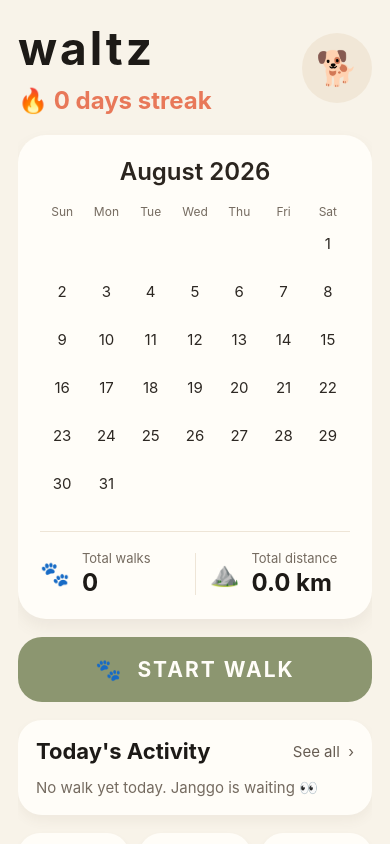
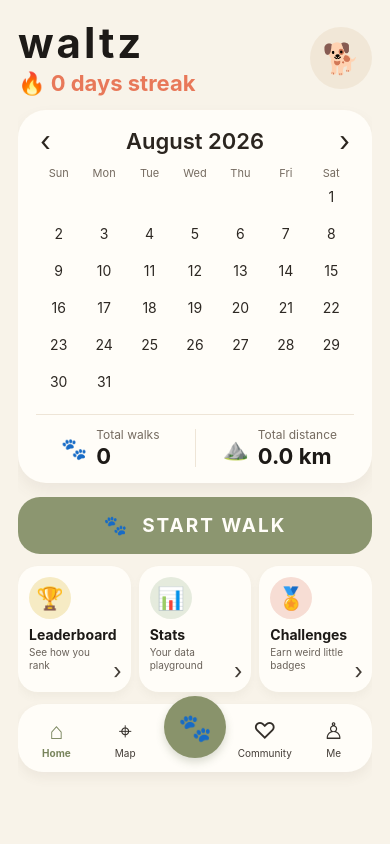
Before and after one commit to junok1m/waltz, a React Native app: screen / in a window 390 px wide. Built offline with nearby package versions, Linux system fonts and the light colour scheme; no server answers; the database is empty.

Commit message:
Compact home dashboard and add bottom navigation

```diff
--- a/components/HomeScreen.tsx
+++ b/components/HomeScreen.tsx
@@ -40,10 +40,6 @@ export function HomeScreen({ walks, onStartWalk }: Props) {
   const monthDistance = monthWalks.reduce((sum, walk) => sum + walk.distance_km, 0);
   const activeDates = new Set(monthWalks.map((walk) => new Date(walk.ended_at).getDate()));
   const calendar = buildMonthCalendar(now, activeDates);
-  const todayWalks = walks.filter((walk) => {
-    const date = new Date(walk.ended_at);
-    return date.toDateString() === now.toDateString();
-  });
 
   return (
     <ScrollView contentContainerStyle={styles.content} showsVerticalScrollIndicator={false}>
@@ -58,15 +54,21 @@ export function HomeScreen({ walks, onStartWalk }: Props) {
       </View>
 
       <View style={styles.calendarCard}>
-        <Text style={styles.monthTitle}>{monthFormatter.format(now)}</Text>
+        <View style={styles.monthHeader}>
+          <Text style={styles.monthArrow}>‹</Text>
+          <Text style={styles.monthTitle}>{monthFormatter.format(now)}</Text>
+          <Text style={styles.monthArrow}>›</Text>
+        </View>
+
         <View style={styles.weekRow}>
-          {['Sun','Mon','Tue','Wed','Thu','Fri','Sat'].map((day) => (
+          {["Sun", "Mon", "Tue", "Wed", "Thu", "Fri", "Sat"].map((day) => (
             <Text key={day} style={styles.weekLabel}>{day}</Text>
           ))}
         </View>
+
         <View style={styles.calendarGrid}>
           {calendar.map((cell, index) => (
-            <View key={`${cell.day ?? 'blank'}-${index}`} style={styles.dayCell}>
+            <View key={`${cell.day ?? "blank"}-${index}`} style={styles.dayCell}>
               {cell.day !== null && (
                 <>
                   <Text style={styles.dayNumber}>{cell.day}</Text>
@@ -85,7 +87,9 @@ export function HomeScreen({ walks, onStartWalk }: Props) {
               <Text style={styles.monthStatValue}>{monthWalks.length}</Text>
             </View>
           </View>
+
           <View style={styles.divider} />
+
           <View style={styles.monthStatItem}>
             <Text style={styles.monthStatIcon}>⛰️</Text>
             <View>
@@ -100,44 +104,56 @@ export function HomeScreen({ walks, onStartWalk }: Props) {
         <Text style={styles.startButtonText}>🐾  START WALK</Text>
       </Pressable>
 
-      <View style={styles.activityCard}>
-        <View style={styles.sectionHeader}>
-          <Text style={styles.sectionTitle}>Today's Activity</Text>
-          <Text style={styles.seeAll}>See all  ›</Text>
-        </View>
-        {todayWalks.length > 0 ? (
-          <View style={styles.activityRow}>
-            <View style={styles.mapPlaceholder}>
-              <Text style={styles.mapPlaceholderText}>〰️</Text>
-            </View>
-            <View style={styles.activityText}>
-              <Text style={styles.activityTitle}>Latest Walk</Text>
-              <Text style={styles.activityMeta}>
-                {todayWalks[0].distance_km.toFixed(2)} km  ·  {Math.round(todayWalks[0].duration_seconds / 60)} min
-              </Text>
-            </View>
-            <Text style={styles.boops}>♡</Text>
+      <View style={styles.quickRow}>
+        <Pressable style={styles.quickCard}>
+          <View style={[styles.quickIconBubble, styles.trophyBubble]}>
+            <Text style={styles.quickIcon}>🏆</Text>
           </View>
-        ) : (
-          <Text style={styles.emptyText}>No walk yet today. Janggo is waiting 👀</Text>
-        )}
+          <Text style={styles.quickTitle}>Leaderboard</Text>
+          <Text style={styles.quickText}>See how you rank</Text>
+          <Text style={styles.quickArrow}>›</Text>
+        </Pressable>
+
+        <Pressable style={styles.quickCard}>
+          <View style={[styles.quickIconBubble, styles.statsBubble]}>
+            <Text style={styles.quickIcon}>📊</Text>
+          </View>
+          <Text style={styles.quickTitle}>Stats</Text>
+          <Text style={styles.quickText}>Your data playground</Text>
+          <Text style={styles.quickArrow}>›</Text>
+        </Pressable>
+
+        <Pressable style={styles.quickCard}>
+          <View style={[styles.quickIconBubble, styles.challengeBubble]}>
+            <Text style={styles.quickIcon}>🏅</Text>
+          </View>
+          <Text style={styles.quickTitle}>Challenges</Text>
+          <Text style={styles.quickText}>Earn weird little badges</Text>
+          <Text style={styles.quickArrow}>›</Text>
+        </Pressable>
       </View>
 
-      <View style={styles.quickRow}>
-        <View style={styles.quickCard}>
-          <Text style={styles.quickIcon}>🏆</Text>
-          <Text style={styles.quickTitle}>Leaderboard</Text>
-          <Text style={styles.quickText}>See your local rank</Text>
+      <View style={styles.bottomNav}>
+        <View style={styles.navItem}>
+          <Text style={styles.navIconActive}>⌂</Text>
+          <Text style={styles.navLabelActive}>Home</Text>
         </View>
-        <View style={styles.quickCard}>
-          <Text style={styles.quickIcon}>📊</Text>
-          <Text style={styles.quickTitle}>Stats</Text>
-          <Text style={styles.quickText}>Your data playground</Text>
+        <View style={styles.navItem}>
+          <Text style={styles.navIcon}>⌖</Text>
+          <Text style={styles.navLabel}>Map</Text>
         </View>
-        <View style={styles.quickCard}>
-          <Text style={styles.quickIcon}>🏅</Text>
-          <Text style={styles.quickTitle}>Challenges</Text>
-          <Text style={styles.quickText}>Earn weird little badges</Text>
+
+        <Pressable style={styles.pawNavButton} onPress={onStartWalk}>
+          <Text style={styles.pawNavIcon}>🐾</Text>
+        </Pressable>
+
+        <View style={styles.navItem}>
+          <Text style={styles.navIcon}>♡</Text>
+          <Text style={styles.navLabel}>Community</Text>
+        </View>
+        <View style={styles.navItem}>
+          <Text style={styles.navIcon}>♙</Text>
+          <Text style={styles.navLabel}>Me</Text>
         </View>
       </View>
     </ScrollView>
@@ -145,44 +161,201 @@ export function HomeScreen({ walks, onStartWalk }: Props) {
 }
 
 const styles = StyleSheet.create({
-  content: { paddingBottom: 36 },
-  headerRow: { flexDirection: "row", justifyContent: "space-between", alignItems: "center", marginBottom: 20 },
-  logo: { fontSize: 46, fontWeight: "700", letterSpacing: 3, color: "#1D1A17" },
-  streak: { marginTop: 10, fontSize: 24, fontWeight: "700", color: "#E87859" },
-  profileBubble: { width: 70, height: 70, borderRadius: 35, backgroundColor: "#F1E7D7", alignItems: "center", justifyContent: "center" },
-  profileDog: { fontSize: 34 },
-  calendarCard: { backgroundColor: "#FFFDF8", borderRadius: 28, padding: 22, shadowColor: "#6A5B47", shadowOpacity: 0.08, shadowRadius: 16, shadowOffset: { width: 0, height: 8 }, elevation: 2 },
-  monthTitle: { textAlign: "center", fontSize: 24, fontWeight: "600", color: "#2B251F", marginBottom: 18 },
-  weekRow: { flexDirection: "row", marginBottom: 8 },
-  weekLabel: { width: "14.2857%", textAlign: "center", fontSize: 12, color: "#756B60" },
+  content: { paddingBottom: 14 },
+  headerRow: {
+    flexDirection: "row",
+    justifyContent: "space-between",
+    alignItems: "center",
+    marginBottom: 14,
+  },
+  logo: {
+    fontSize: 42,
+    fontWeight: "700",
+    letterSpacing: 3,
+    color: "#1D1A17",
+    lineHeight: 46,
+  },
+  streak: {
+    marginTop: 4,
+    fontSize: 22,
+    fontWeight: "700",
+    color: "#E87859",
+  },
+  profileBubble: {
+    width: 62,
+    height: 62,
+    borderRadius: 31,
+    backgroundColor: "#F1E7D7",
+    alignItems: "center",
+    justifyContent: "center",
+  },
+  profileDog: { fontSize: 30 },
+
+  calendarCard: {
+    backgroundColor: "#FFFDF8",
+    borderRadius: 28,
+    paddingHorizontal: 18,
+    paddingTop: 14,
+    paddingBottom: 14,
+    shadowColor: "#6A5B47",
+    shadowOpacity: 0.08,
+    shadowRadius: 16,
+    shadowOffset: { width: 0, height: 8 },
+    elevation: 2,
+  },
+  monthHeader: {
+    flexDirection: "row",
+    justifyContent: "space-between",
+    alignItems: "center",
+    marginBottom: 8,
+  },
+  monthArrow: { fontSize: 28, color: "#2B251F", paddingHorizontal: 4 },
+  monthTitle: {
+    textAlign: "center",
+    fontSize: 22,
+    fontWeight: "600",
+    color: "#2B251F",
+  },
+  weekRow: { flexDirection: "row", marginBottom: 2 },
+  weekLabel: {
+    width: "14.2857%",
+    textAlign: "center",
+    fontSize: 11,
+    color: "#756B60",
+  },
   calendarGrid: { flexDirection: "row", flexWrap: "wrap" },
-  dayCell: { width: "14.2857%", height: 48, alignItems: "center", justifyContent: "center" },
-  dayNumber: { fontSize: 15, color: "#2D2823" },
-  paw: { fontSize: 11, marginTop: 2 },
+  dayCell: {
+    width: "14.2857%",
+    height: 37,
+    alignItems: "center",
+    justifyContent: "center",
+  },
+  dayNumber: { fontSize: 14, color: "#2D2823", lineHeight: 17 },
+  paw: { fontSize: 9, marginTop: -1, lineHeight: 10 },
   pawHidden: { opacity: 0 },
-  monthStats: { flexDirection: "row", alignItems: "center", borderTopWidth: 1, borderTopColor: "#EEE5D7", marginTop: 16, paddingTop: 18 },
-  monthStatItem: { flex: 1, flexDirection: "row", gap: 12, alignItems: "center" },
-  monthStatIcon: { fontSize: 24 },
-  monthStatLabel: { fontSize: 13, color: "#756B60" },
-  monthStatValue: { marginTop: 2, fontSize: 24, fontWeight: "700", color: "#1D1A17" },
-  divider: { width: 1, height: 42, backgroundColor: "#EEE5D7", marginHorizontal: 14 },
-  startButton: { marginTop: 18, backgroundColor: "#8C9670", borderRadius: 24, paddingVertical: 20, alignItems: "center" },
-  startButtonText: { color: "#FFFDF8", fontSize: 21, fontWeight: "700", letterSpacing: 2 },
-  activityCard: { marginTop: 18, backgroundColor: "#FFFDF8", borderRadius: 24, padding: 18, shadowColor: "#6A5B47", shadowOpacity: 0.06, shadowRadius: 12, shadowOffset: { width: 0, height: 6 }, elevation: 1 },
-  sectionHeader: { flexDirection: "row", justifyContent: "space-between", alignItems: "center", marginBottom: 14 },
-  sectionTitle: { fontSize: 22, fontWeight: "700", color: "#1D1A17" },
-  seeAll: { fontSize: 15, color: "#665C52" },
-  activityRow: { flexDirection: "row", alignItems: "center" },
-  mapPlaceholder: { width: 90, height: 74, borderRadius: 16, backgroundColor: "#DCE5C3", alignItems: "center", justifyContent: "center" },
-  mapPlaceholderText: { fontSize: 34, color: "#687451" },
-  activityText: { flex: 1, marginLeft: 14 },
-  activityTitle: { fontSize: 18, fontWeight: "700", color: "#1D1A17" },
-  activityMeta: { marginTop: 8, fontSize: 15, color: "#514A43" },
-  boops: { fontSize: 30, color: "#7B875D" },
-  emptyText: { color: "#756B60", fontSize: 15 },
-  quickRow: { flexDirection: "row", gap: 10, marginTop: 18 },
-  quickCard: { flex: 1, minHeight: 150, backgroundColor: "#FFFDF8", borderRadius: 22, padding: 14, justifyContent: "flex-start", shadowColor: "#6A5B47", shadowOpacity: 0.05, shadowRadius: 10, shadowOffset: { width: 0, height: 5 }, elevation: 1 },
-  quickIcon: { fontSize: 30, marginBottom: 12 },
-  quickTitle: { fontSize: 16, fontWeight: "700", color: "#1D1A17" },
-  quickText: { marginTop: 6, fontSize: 12, lineHeight: 17, color: "#6A625A" },
+  monthStats: {
+    flexDirection: "row",
+    alignItems: "center",
+    borderTopWidth: 1,
+    borderTopColor: "#EEE5D7",
+    marginTop: 10,
+    paddingTop: 12,
+  },
+  monthStatItem: {
+    flex: 1,
+    flexDirection: "row",
+    gap: 9,
+    alignItems: "center",
+    justifyContent: "center",
+  },
+  monthStatIcon: { fontSize: 21 },
+  monthStatLabel: { fontSize: 12, color: "#756B60" },
+  monthStatValue: {
+    marginTop: 1,
+    fontSize: 22,
+    fontWeight: "700",
+    color: "#1D1A17",
+  },
+  divider: {
+    width: 1,
+    height: 38,
+    backgroundColor: "#EEE5D7",
+    marginHorizontal: 10,
+  },
+
+  startButton: {
+    marginTop: 14,
+    backgroundColor: "#8C9670",
+    borderRadius: 22,
+    paddingVertical: 17,
+    alignItems: "center",
+  },
+  startButtonText: {
+    color: "#FFFDF8",
+    fontSize: 19,
+    fontWeight: "700",
+    letterSpacing: 2,
+  },
+
+  quickRow: { flexDirection: "row", gap: 8, marginTop: 12 },
+  quickCard: {
+    flex: 1,
+    height: 126,
+    backgroundColor: "#FFFDF8",
+    borderRadius: 20,
+    padding: 11,
+    shadowColor: "#6A5B47",
+    shadowOpacity: 0.05,
+    shadowRadius: 9,
+    shadowOffset: { width: 0, height: 5 },
+    elevation: 1,
+  },
+  quickIconBubble: {
+    width: 42,
+    height: 42,
+    borderRadius: 21,
+    alignItems: "center",
+    justifyContent: "center",
+    marginBottom: 7,
+  },
+  trophyBubble: { backgroundColor: "#F6EBC4" },
+  statsBubble: { backgroundColor: "#E5EBDD" },
+  challengeBubble: { backgroundColor: "#F7DDD4" },
+  quickIcon: { fontSize: 22 },
+  quickTitle: { fontSize: 14, fontWeight: "700", color: "#1D1A17" },
+  quickText: {
+    marginTop: 3,
+    fontSize: 10,
+    lineHeight: 13,
+    color: "#6A625A",
+    paddingRight: 8,
+  },
+  quickArrow: {
+    position: "absolute",
+    right: 9,
+    bottom: 8,
+    fontSize: 22,
+    color: "#423C36",
+  },
+
+  bottomNav: {
+    marginTop: 12,
+    height: 68,
+    borderRadius: 25,
+    backgroundColor: "#FFFDF8",
+    flexDirection: "row",
+    alignItems: "center",
+    justifyContent: "space-around",
+    paddingHorizontal: 4,
+    shadowColor: "#6A5B47",
+    shadowOpacity: 0.07,
+    shadowRadius: 12,
+    shadowOffset: { width: 0, height: 6 },
+    elevation: 2,
+  },
+  navItem: { width: 60, alignItems: "center", justifyContent: "center" },
+  navIcon: { fontSize: 23, color: "#332E29" },
+  navIconActive: { fontSize: 23, color: "#78845C" },
+  navLabel: { marginTop: 2, fontSize: 10, color: "#443D37" },
+  navLabelActive: {
+    marginTop: 2,
+    fontSize: 10,
+    fontWeight: "700",
+    color: "#78845C",
+  },
+  pawNavButton: {
+    width: 62,
+    height: 62,
+    borderRadius: 31,
+    backgroundColor: "#89936B",
+    alignItems: "center",
+    justifyContent: "center",
+    marginTop: -22,
+    shadowColor: "#53603E",
+    shadowOpacity: 0.22,
+    shadowRadius: 8,
+    shadowOffset: { width: 0, height: 4 },
+    elevation: 4,
+  },
+  pawNavIcon: { fontSize: 27 },
 });
```
